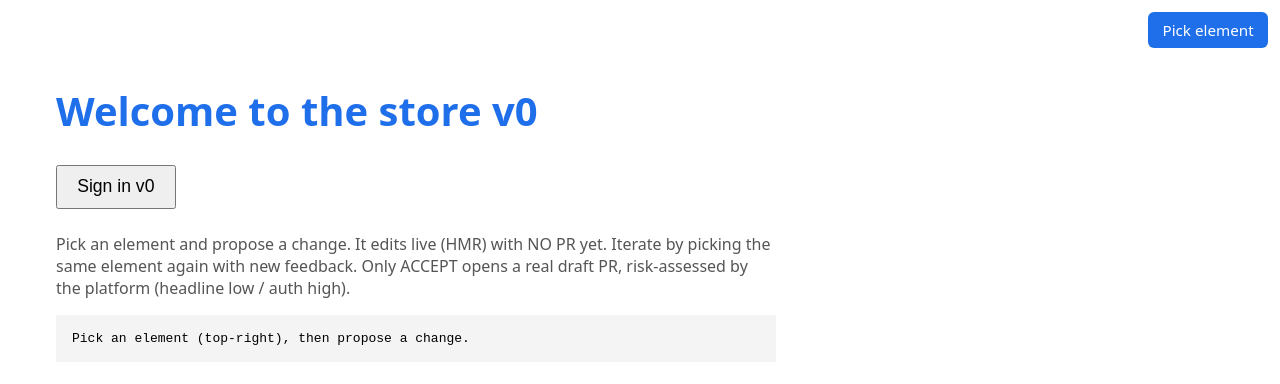
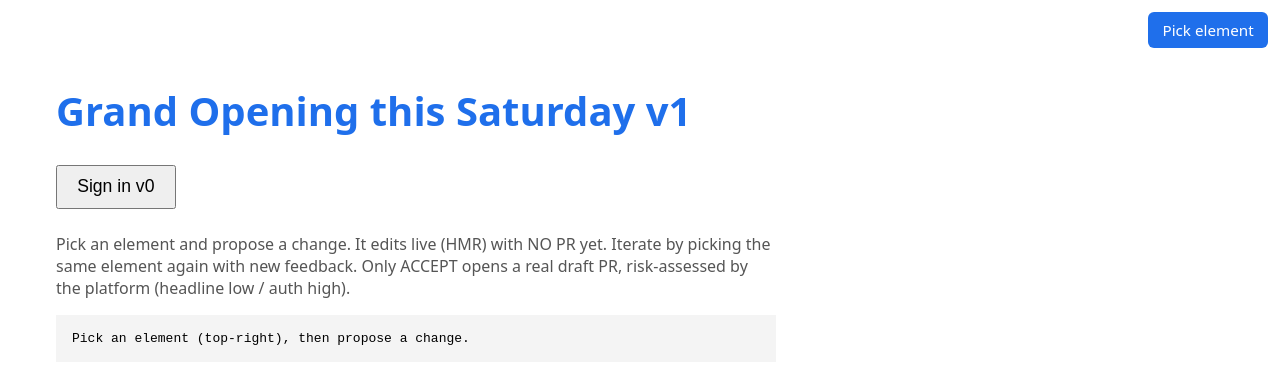
Before and after one commit to EmundoT/awc-frontdoor-demo, a React (Vite) app: page / in a window 1280 px wide. Shown: the top 384 px of the page. Built offline with nearby package versions, Linux system fonts and the light colour scheme.

Commit message:
round 1: say Grand Opening this Saturday

```diff
--- a/src/App.jsx
+++ b/src/App.jsx
@@ -2,7 +2,7 @@
 import { useState } from 'react'
 import { AUTH_LABEL } from './auth/login-widget.jsx'
 
-const HEADLINE = 'Welcome to the store v0'
+const HEADLINE = 'Grand Opening this Saturday v1'
 const BASE = 'http://localhost:8788'
 
 export default function App() {
```
